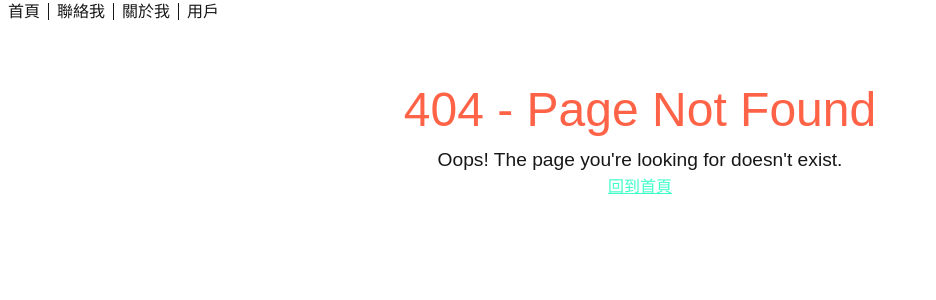
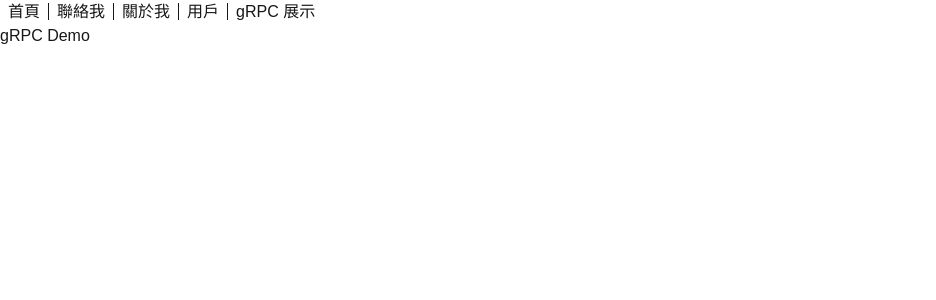
Before and after one commit to relyky/next15lab, a Next.js app: page /grpc-demo in a window 1280 px wide. Before the commit this address had no page. Shown: the top 300 px of the page, without its empty margins (0-936 px from the left). Built offline with nearby package versions, Linux system fonts and the light colour scheme.

Commit message:
grpc-demo init

```diff
--- /dev/null
+++ b/app/grpc-demo/page.tsx
@@ -0,0 +1,11 @@
+
+
+export default function GrpcDemo() {
+  return (
+    <div>
+      <h1>gRPC Demo</h1>
+
+
+    </div>
+  )
+}
--- a/app/layout.tsx
+++ b/app/layout.tsx
@@ -38,6 +38,7 @@ export default function RootLayout({
           <Link href="/contact" className="px-2 border-l">聯絡我</Link>
           <Link href="/about" className="px-2 border-l">關於我</Link>
           <Link href="/users" className="px-2 border-l">用戶</Link>
+          <Link href="/grpc-demo" className="px-2 border-l">gRPC 展示</Link>
         </header>
         <article>
           {children}
```
